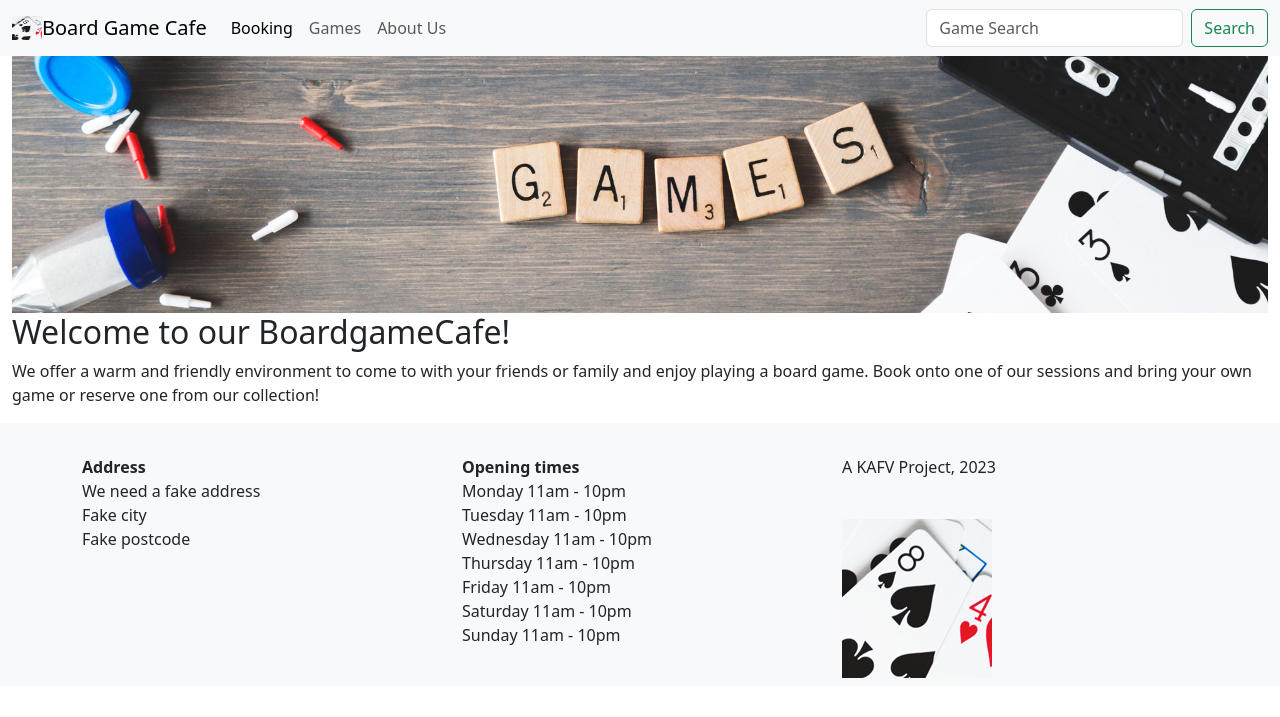
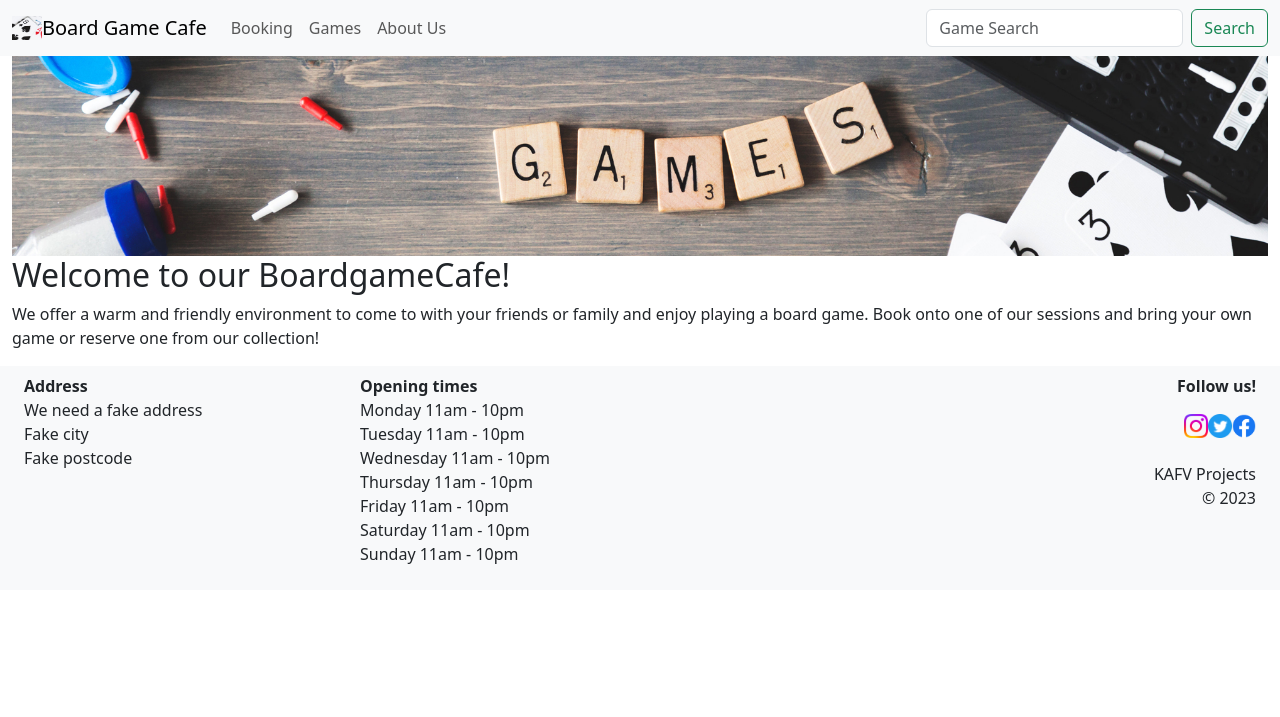
Before and after one commit to Kaz-UK/GiT2023FinalProject, a Flask app: page / in a window 1280 px wide. Shown: the top 717 px of the page. Run offline with Flask 2, Linux system fonts and the light colour scheme.

Commit message:
Updated layout and banner, added social media icons

```diff
--- a/flask_application/application/templates/layout.html
+++ b/flask_application/application/templates/layout.html
@@ -6,83 +6,83 @@
     <meta http-equiv="X-UA-Compatible" content="IE=edge">
     <meta name="viewport" content="width=device-width, initial-scale=1.0">
     <title>{{title}} - Board Game Cafe</title>
-    <!--Linking to Bootstrap-->
+    <!-- Link to Bootstrap -->
     <link href="https://cdn.jsdelivr.net/npm/bootstrap@5.3.0-alpha1/dist/css/bootstrap.min.css" rel="stylesheet"
         integrity="sha384-GLhlTQ8iRABdZLl6O3oVMWSktQOp6b7In1Zl3/Jr59b6EGGoI1aFkw7cmDA6j6gD" crossorigin="anonymous">
     <script src="https://cdn.jsdelivr.net/npm/bootstrap@5.3.0-alpha1/dist/js/bootstrap.bundle.min.js"
         integrity="sha384-w76AqPfDkMBDXo30jS1Sgez6pr3x5MlQ1ZAGC+nuZB+EYdgRZgiwxhTBTkF7CXvN" crossorigin="anonymous">
     </script>
-    <!-- Link to Google Fonts-->
+    <!-- Link to Google Fonts -->
 
 
-    <!--Local CSS files-->
-    <link href="../static/styles.css" rel="stylesheet" type="text/css" />
+    <!-- Link to local CSS files -->
+    <link href="{{ url_for('static', filename='styles.css') }}" rel="stylesheet" type="text/css" />
 </head>
 
 <body>
-    <!-- Navigation Bar -->
+    <!-- Start navigation bar -->
        <nav class="navbar navbar-expand-lg bg-body-tertiary">
             <div class="container-fluid">
-                <!-- Cafe logo -->
-            <img src="../static/images/logo.jpg" alt="Board game cafe" width="30" height="24">
-                <!-- Cafe logo ends -->
-            <a class="navbar-brand" href="home.html">  Board Game Cafe</a>
-    <button class="navbar-toggler" type="button" data-bs-toggle="collapse" data-bs-target="#navbarTogglerDemo02" aria-controls="navbarTogglerDemo02" aria-expanded="false" aria-label="Toggle navigation">
+            <!-- Start navigation -->
+            <img src="{{ url_for('static', filename='images/logo.jpg') }}" alt="Board game cafe" width="30" height="24">
+            <!-- End navigation logo -->
+            <a class="navbar-brand" href="{{ url_for('show_home') }}">Board Game Cafe</a>
+                <!-- Start hamburger menu (only shows when screen is small) -->
+                <button class="navbar-toggler" type="button" data-bs-toggle="collapse" data-bs-target="#navbarToggler" aria-controls="navbarToggler" aria-expanded="false" aria-label="Toggle navigation">
                     <span class="navbar-toggler-icon"></span>
                 </button>
-    <div class="collapse navbar-collapse" id="navbarTogglerDemo02">
+                <!-- End hamburger menu (only shows when screen is small) -->
+                <div class="collapse navbar-collapse" id="navbarToggler">
                 <ul class="navbar-nav me-auto mb-2 mb-lg-0">
                 <li class="nav-item">
-          <a class="nav-link active" aria-current="page" href="#">Booking</a>
+                    <a class="nav-link" href="#">Booking</a>
                 </li>
                 <li class="nav-item">
-          <a class="nav-link" href="http://127.0.0.1:5000/games">Games</a>
+                    <a class="nav-link" href="#">Games</a>
                 </li>
                 <li class="nav-item">
-          <a class="nav-link">About Us</a>
+                    <a class="nav-link" href="{{ url_for('show_about') }}">About Us</a>
                 </li>
             </ul>
+            <!-- Start navigation search bar -->
             <form class="d-flex" role="search">
                 <input class="form-control me-2" type="search" placeholder="Game Search" aria-label="Search">
                 <button class="btn btn-outline-success" type="submit">Search</button>
             </form>
+            <!-- End navigation search bar -->
             </div>
             </div>
         </nav>
-    <!-- End Navigation Bar -->
+    <!-- End navigation bar -->
 
     <div class="container-fluid">
 
     <!-- Start responsive banner image -->
 
-    <img src="../static/images/banner.jpg" class="img-fluid" alt="Game image">
+    <img src="{{ url_for('static', filename='images/banner.jpg') }}" class="img-fluid" alt="Game image">
 
     <!-- End responsive banner image -->
 
     {% block body_content %}
 
-    <!--Links to content created on individual pages -->
+    <!-- Links to content created on individual pages -->
 
 
     {% endblock %}
     </div>
 
 
-    <footer>
-        <!-- Footer Starts -->
-        <nav class="navbar bg-body-tertiary">
-            <div class="container-fluid">
-              <div class="container text-left">
-                <div class="row">
-                  <div class="col">
-                      <br>
+    <!-- Start footer -->
+
+    <div class="container-fluid text-left bg-body-tertiary">
+        <div class="row justify-content-md-left">
+            <div class="ms-3 p-2 col-lg-3">
                 <p><b>Address</b><br>
                 We need a fake address<br>
                 Fake city<br>
-                    Fake postcode
+                Fake postcode</p>
             </div>
-                  <div class="col">
-                      <br>
+            <div class="ms-3 p-2 col-lg-3">
                 <p><b>Opening times</b>
                 <br>
                 Monday 11am - 10pm<br>
@@ -94,18 +94,19 @@
                 Sunday 11am - 10pm</p>
             </div>
             <div class="col">
+                <!-- Empty column -->
+           </div>
+            <div class="me-3 p-2 col-lg-3">
+                <p align="right"><b>Follow us!</b></p>
+                <a href="https://www.facebook.com"><img align="right" src="{{ url_for('static', filename='images/facebook_icon.png') }}" alt="Facebook" height="24"></a>
+                <a href="https://www.twitter.com"><img align="right" src="{{ url_for('static', filename='images/twitter_icon.png') }}" alt="Twitter" height="24"></a>
+                <a href="https://www.instagram.com"><img align="right" src="{{ url_for('static', filename='images/instagram_icon.png') }}" alt="Instagram" height="24"></a><br>
                 <br>
-                    <p>A KAFV Project, 2023</p>
-                      <br>
-                      <img src="../static/images/logo.jpg" alt="Board game cafe">
-                      <br>
-
+                <p align="right">KAFV Projects<br>&copy 2023</p>
             </div>
         </div>
     </div>
-            </div>
-          </nav>
-        <!-- End Footer -->
-    </footer>
+    <!-- End footer -->
+
 </body>
 </html>
```
Also changed, not shown: flask_application/application/static/images/banner.jpg, flask_application/application/static/images/facebook_icon.png (added), flask_application/application/static/images/instagram_icon.png (added), flask_application/application/static/images/twitter_icon.png (added). Lines whose indentation alone changed are shown as unchanged.
